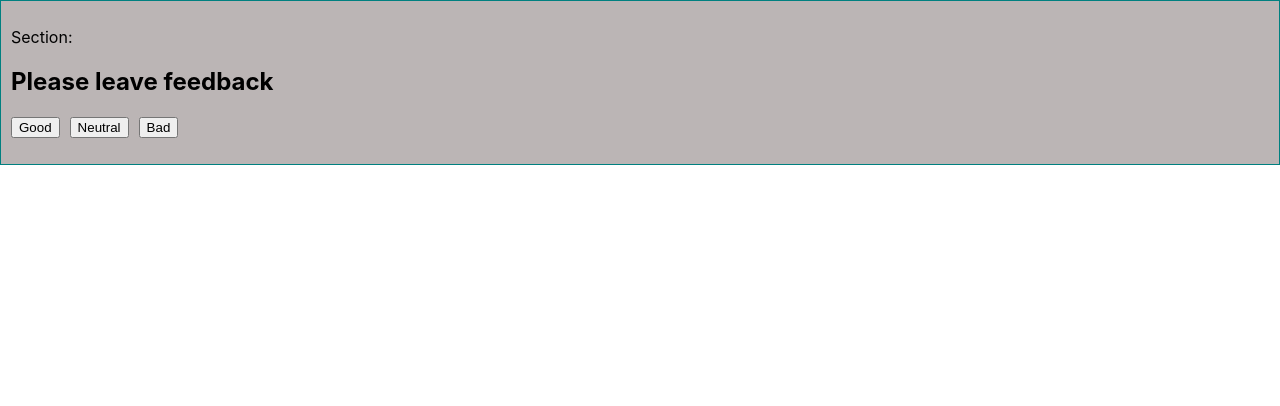
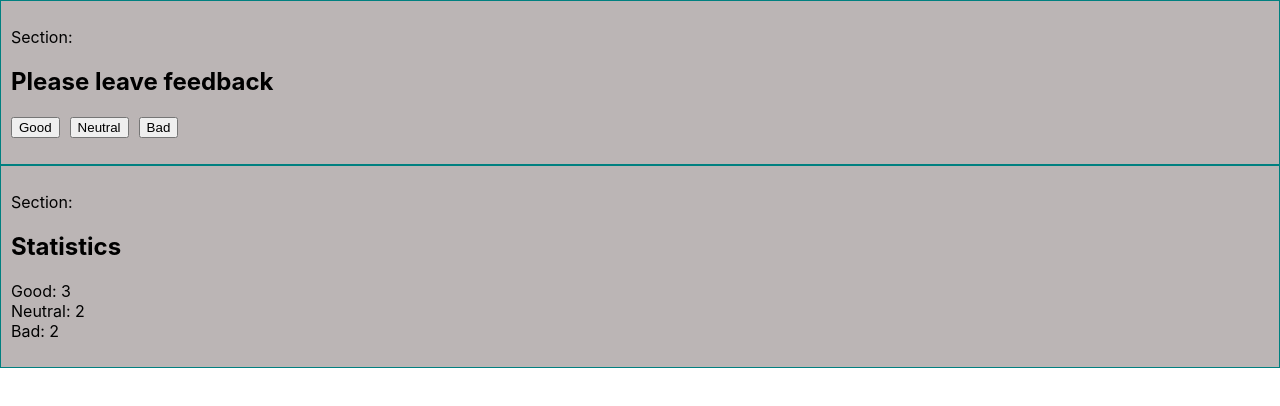
Before and after one commit to kosta-j/goit-react-hw-02-feedback, a React (Create React App) app: page / in a window 1280 px wide. Shown: the top 406 px of the page. Built offline with nearby package versions, Linux system fonts and the light colour scheme.

Commit message:
component structure done

```diff
--- a/src/components/Section/Section.jsx
+++ b/src/components/Section/Section.jsx
@@ -1,13 +1,10 @@
 import s from './Section.module.css';
-import Title from '../Title/Title';
-import ButtonList from '../ButtonList/ButtonList';
 
-export default function Section() {
+export default function Section({ children }) {
   return (
     <section className={s.section}>
       <p>Section:</p>
-      <Title title="Please leave feedback" />
-      <ButtonList />
+      {children}
     </section>
   );
 }
--- /dev/null
+++ b/src/components/StatisticsItem/StatisticsItem.jsx
@@ -0,0 +1,9 @@
+import s from './StatisticsItem.module.css';
+
+export default function StatisticsItem({ name, quantity }) {
+  return (
+    <div className={s.statisticsItem}>
+      {name}: {quantity}
+    </div>
+  );
+}
--- /dev/null
+++ b/src/components/StatisticsItem/StatisticsItem.module.css
@@ -0,0 +1,2 @@
+.statisticsItem {
+}
--- /dev/null
+++ b/src/components/StatisticsList/StatisticsList.jsx
@@ -0,0 +1,18 @@
+import StatisticsItem from '../StatisticsItem/StatisticsItem';
+import s from './StatisticsList.module.css';
+
+export default function StatisticsList() {
+  return (
+    <ul className={s.statisticsList}>
+      <li className={s.item}>
+        <StatisticsItem name="Good" quantity="3" />
+      </li>
+      <li className={s.item}>
+        <StatisticsItem name="Neutral" quantity="2" />
+      </li>
+      <li className={s.item}>
+        <StatisticsItem name="Bad" quantity="2" />
+      </li>
+    </ul>
+  );
+}
--- /dev/null
+++ b/src/components/StatisticsList/StatisticsList.module.css
@@ -0,0 +1,2 @@
+.statisticsList {
+}
--- a/src/components/Wrapper/Wrapper.jsx
+++ b/src/components/Wrapper/Wrapper.jsx
@@ -1,5 +1,19 @@
+import ButtonList from '../ButtonList/ButtonList';
 import Section from '../Section/Section';
+import StatisticsList from '../StatisticsList/StatisticsList';
+import Title from '../Title/Title';
 
 export default function Wrapper() {
-  return <Section />;
+  return (
+    <div>
+      <Section>
+        <Title title="Please leave feedback" />
+        <ButtonList />
+      </Section>
+      <Section>
+        <Title title="Statistics" />
+        <StatisticsList />
+      </Section>
+    </div>
+  );
 }
```
Also changed, not shown: src/components/Statistics/Statistics.js (deleted), 1 other file (tests, documents, lock files or other folders).
